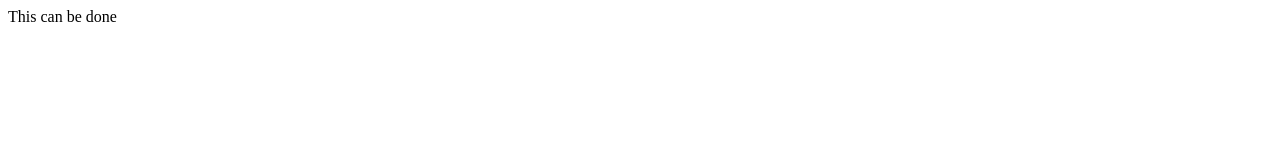
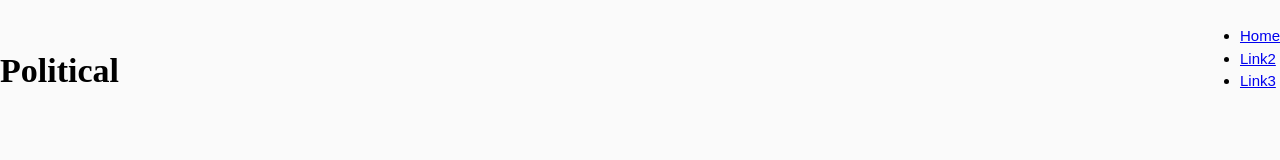
Before and after one commit to martinMutuma/Politico, a plain HTML site: page ui/index.html in a window 1280 px wide. Drawn offline with Linux system fonts and the light colour scheme; a web font is replaced by a local one.

Commit message:
Update Style.css [chore #163583039]

```diff
--- a/ui/css/style.css
+++ b/ui/css/style.css
@@ -0,0 +1,29 @@
+.dark{
+  padding:15px;
+  background:#35424a;
+  color:#ffffff;
+  margin-top:10px;
+  margin-bottom:10px;
+}body{
+
+  	font-family: Arial, Helvetica,sans-serif;
+    font-size: 15px;
+    line-height:1.5;
+    background-color:#fafafa;
+    padding:0;
+    margin:0;
+ }
+.bland{
+	float:left;
+}
+.bland-logo{
+    font-family: 'Alegreya SC';
+    font-size: 34px;
+}
+header{
+ background-color:#2D58A1;
+}
+.top-navbar nav{
+  float:right;
+  margin-top:10px;
+}
--- a/ui/index.html
+++ b/ui/index.html
@@ -4,9 +4,27 @@
     <meta charset="UTF-8">
     <meta name="viewport" content="width=device-width, initial-scale=1.0">
     <meta http-equiv="X-UA-Compatible" content="ie=edge">
-    <title>Document</title>
+    <link href='https://fonts.googleapis.com/css?family=Alegreya SC' rel='stylesheet'>
+    <link rel="stylesheet" href="css/style.css">
+    <title>Political|Home</title>
 </head>
 <body>
-    This can be done
+   <header class="top-navbar">
+	   <div class="container" >
+	         <div class="bland">
+				 <h4 class="bland-logo">Political</h4>
+	  			 </div>
+	           <nav>
+	             <ul class="top-nav">
+	               <li><a href="#">Home</a></li>
+	               <li><a href="#">Link2 </a></li>
+	               <li><a href="#">Link3 </a></li>
+                 </ul>
+               </nav>
+		   </div>
+</header>
+	<main>
+
+	</main>
 </body>
 </html>
```
Also changed, not shown: nbproject/project.xml (added, +9 -0 lines), 2 other files.
